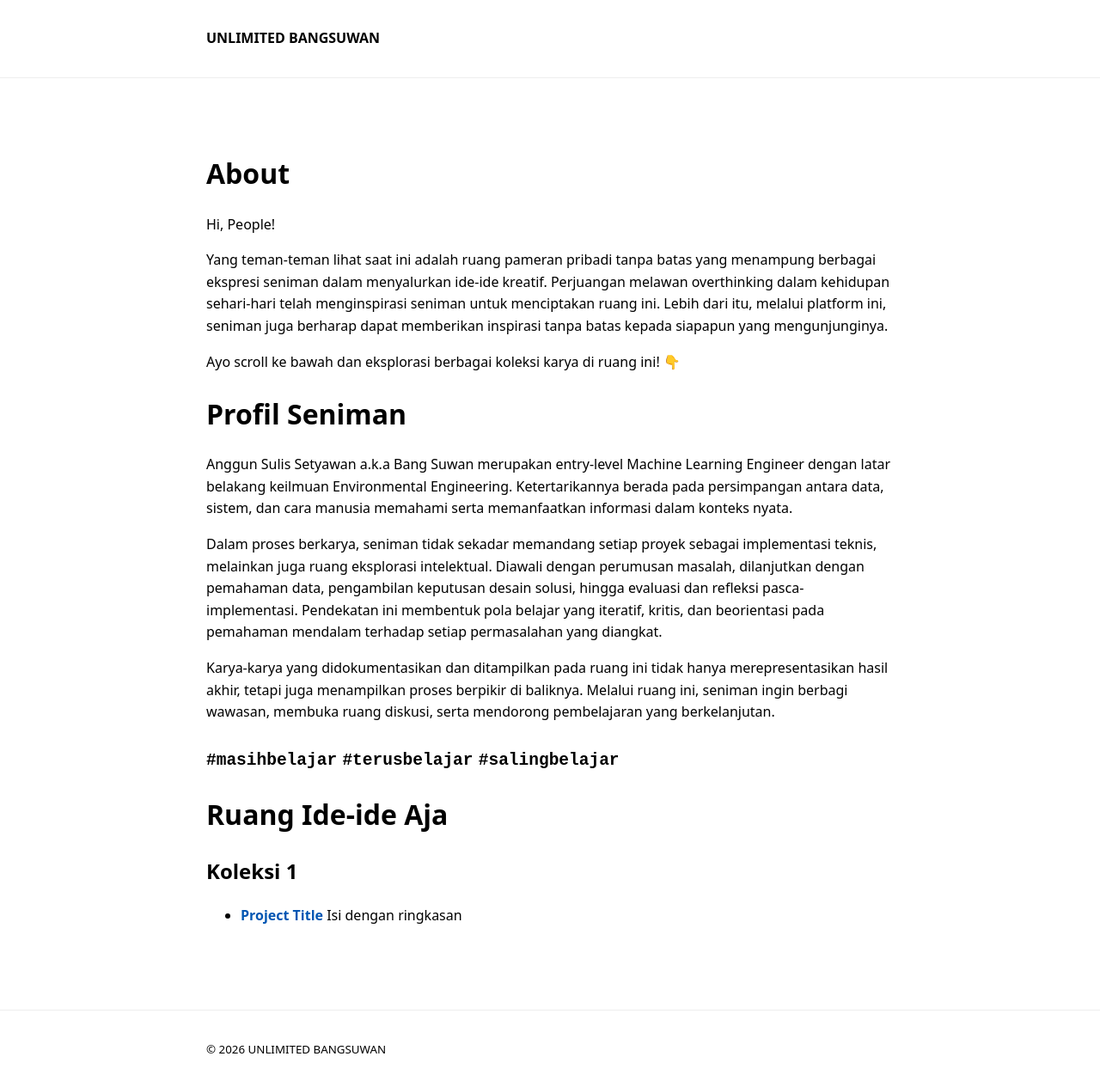
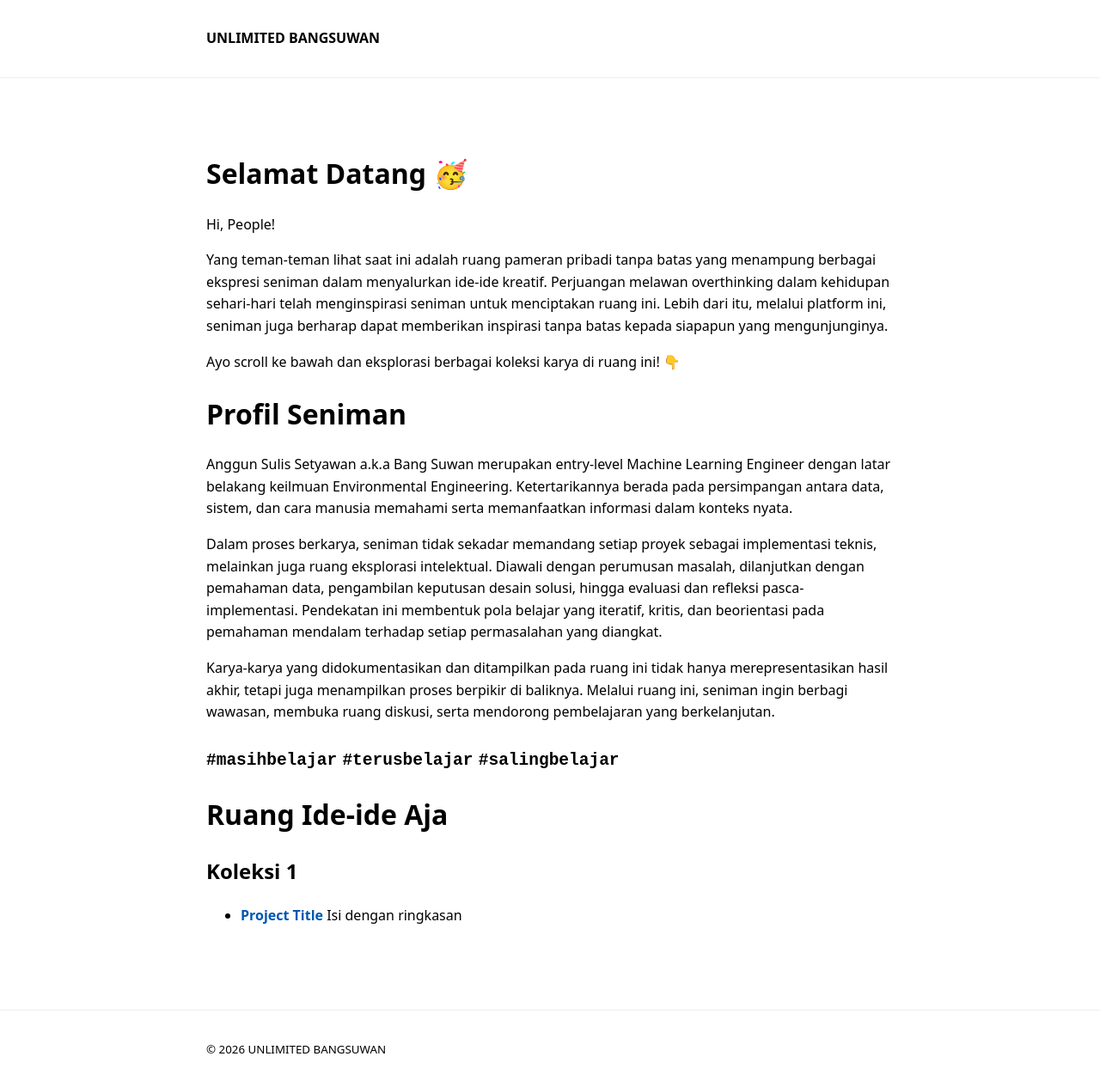
Before and after one commit to Sulbae/Sulbae.github.io, a Jekyll site: the page built from index.md, in a window 1280 px wide. Shown: the whole page at 86% size. Built offline with Jekyll 4.4.1, drawn with Linux system fonts in a browser that asks for light colours.

Commit message:
Update index.md

```diff
--- a/index.md
+++ b/index.md
@@ -3,7 +3,7 @@ layout: default
 title: Home
 ---
 
-# About
+# Selamat Datang 🥳
 Hi, People!
 
 Yang teman-teman lihat saat ini adalah ruang pameran pribadi tanpa batas yang menampung berbagai ekspresi seniman dalam menyalurkan ide-ide kreatif. Perjuangan melawan overthinking dalam kehidupan sehari-hari telah menginspirasi seniman untuk menciptakan ruang ini. Lebih dari itu, melalui platform ini, seniman juga berharap dapat memberikan inspirasi tanpa batas kepada siapapun yang mengunjunginya.
```
